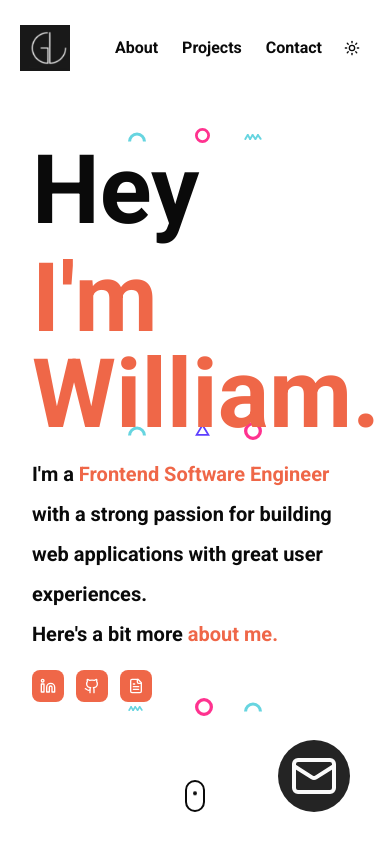
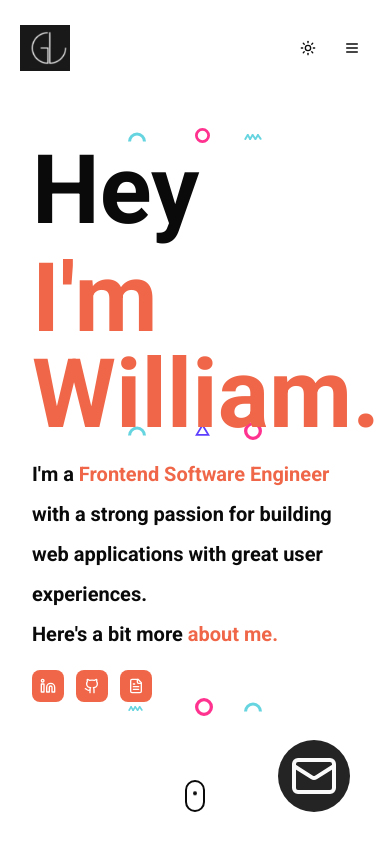
Before and after one commit to WilliamGiammona/william-giammona-website, a Next.js app: page / in a window 390 px wide. Shown: the top 844 px of the page. Built offline with nearby package versions, Linux system fonts and the light colour scheme; no server answers.

Commit message:
responsiveness

```diff
--- a/app/components/Nav.tsx
+++ b/app/components/Nav.tsx
@@ -5,13 +5,14 @@ import Image from "next/image";
 import Link from "next/link";
 import { useModal } from "./ModalContext";
 import { Button } from "./ui/button";
+import { Sheet, SheetContent, SheetTrigger } from "./ui/sheet";
 import {
   DropdownMenu,
   DropdownMenuContent,
   DropdownMenuItem,
   DropdownMenuTrigger,
 } from "./ui/dropdown-menu";
-import { Sun, Moon } from "lucide-react";
+import { Sun, Moon, Menu } from "lucide-react";
 import { useTheme } from "next-themes";
 
 const ModeToggle = () => {
@@ -46,7 +47,9 @@ const Nav = () => {
       <figure>
         <Image src="/images/logo.png" alt="Logo" width={50} height={50} />
       </figure>
-      <ul className="flex items-center">
+
+      {/* Desktop Navigation */}
+      <ul className="hidden md:flex items-center">
         <li className="mx-3 relative">
           <Link
             className="text-foreground font-bold after:content-[''] after:absolute after:-bottom-1 after:h-1 after:w-0 after:bg-foreground after:right-0 after:transition-all after:duration-300 after:ease-in-out hover:after:w-full hover:after:left-0"
@@ -76,6 +79,42 @@ const Nav = () => {
           <ModeToggle />
         </li>
       </ul>
+
+      {/* Mobile Navigation */}
+      <div className="md:hidden flex items-center gap-2">
+        <ModeToggle />
+        <Sheet>
+          <SheetTrigger asChild>
+            <Button variant="ghost" size="icon" className="h-9 w-9">
+              <Menu className="h-[1.2rem] w-[1.2rem]" />
+              <span className="sr-only">Open menu</span>
+            </Button>
+          </SheetTrigger>
+          <SheetContent>
+            <div className="flex flex-col gap-6 mt-8">
+              <Link className="text-foreground font-bold text-lg" href="/">
+                About
+              </Link>
+              <Link
+                className="text-foreground font-bold text-lg"
+                href="/projects"
+              >
+                Projects
+              </Link>
+              <Link
+                onClick={(e) => {
+                  e.preventDefault();
+                  setIsFormVisible(true);
+                }}
+                className="text-foreground font-bold text-lg"
+                href="#"
+              >
+                Contact
+              </Link>
+            </div>
+          </SheetContent>
+        </Sheet>
+      </div>
     </nav>
   );
 };
```
